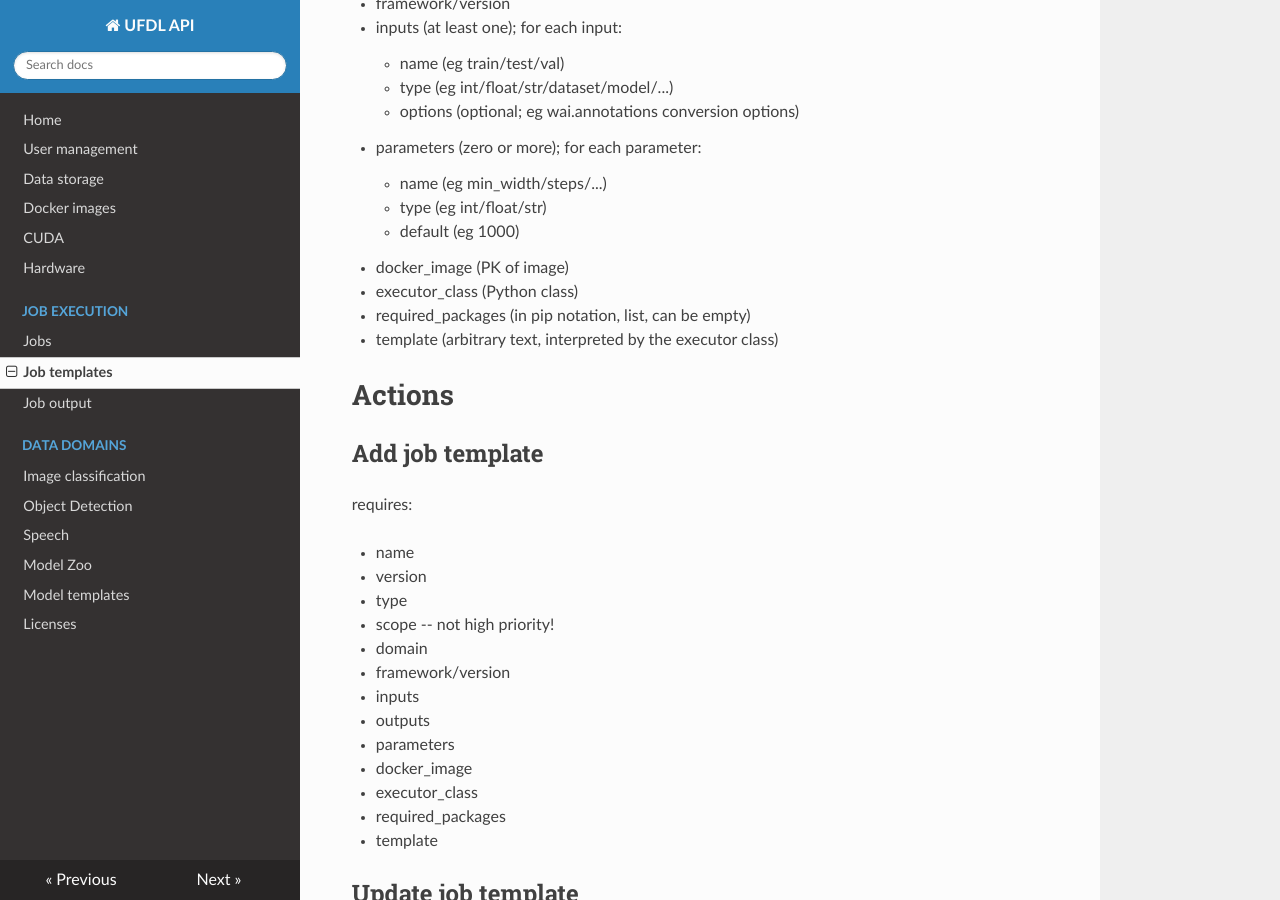
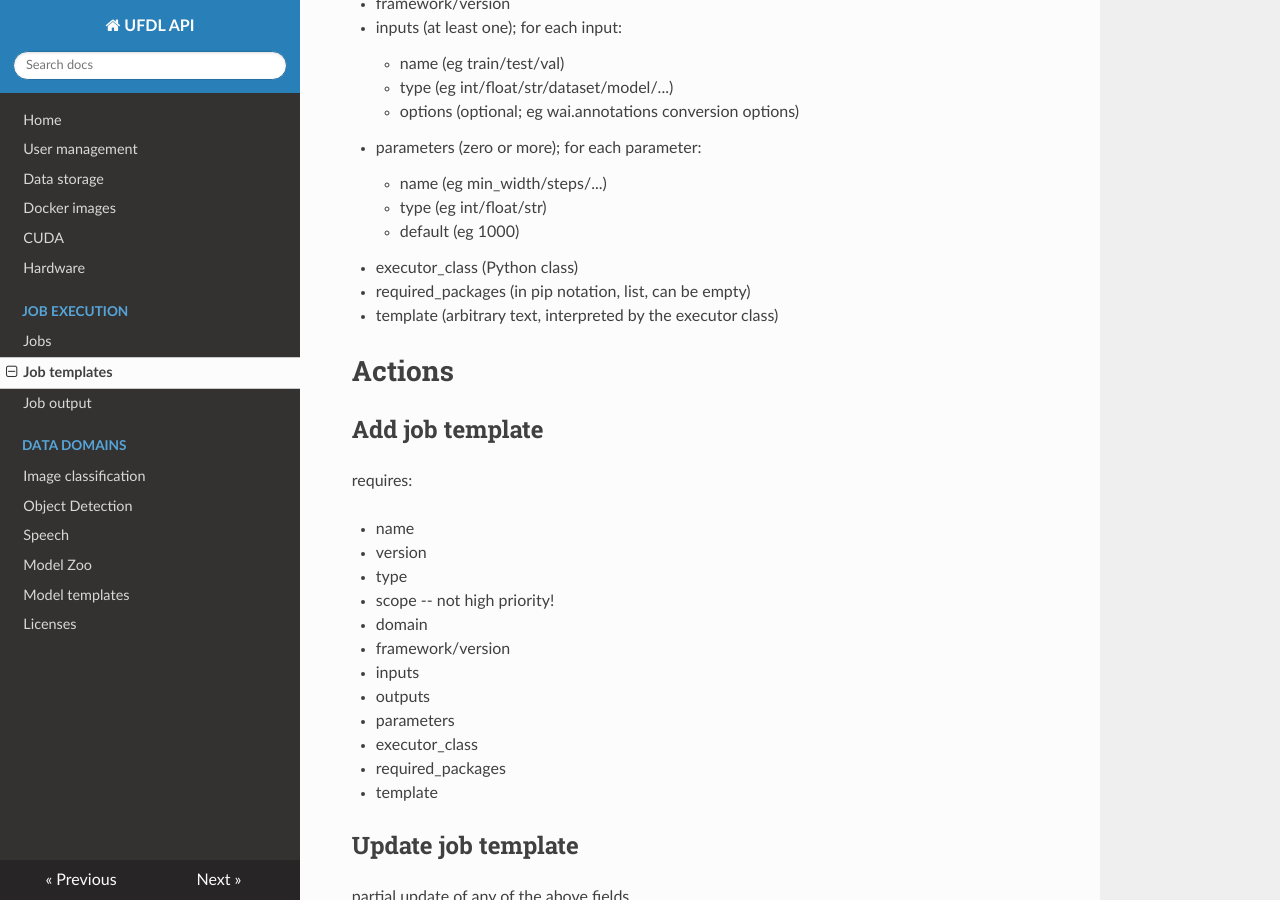
Before and after one commit to waikato-ufdl/ufdl-api, an MkDocs documentation site: the page built from docs/job_templates.md, in a window 1280 px wide and 900 px high, scrolled down 360 px. Built offline with MkDocs 1.6.1, drawn with Linux system fonts in a browser that asks for light colours; nearby versions of some CDN libraries.

Commit message:
moved docker_image from job templates to jobs

```diff
--- a/docs/job_templates.md
+++ b/docs/job_templates.md
@@ -21,7 +21,6 @@ From building models to generating Android apps.
     * type (eg int/float/str)
     * default (eg 1000)
 
-  * docker_image (PK of image)
   * executor_class (Python class)
   * required_packages (in pip notation, list, can be empty)
   * template (arbitrary text, interpreted by the executor class)
@@ -42,7 +41,6 @@ requires:
   * inputs
   * outputs
   * parameters
-  * docker_image
   * executor_class
   * required_packages
   * template
```
Also changed, not shown: docs/jobs.md (+2 -0 lines), docs/img/api.png, 1 other file.
